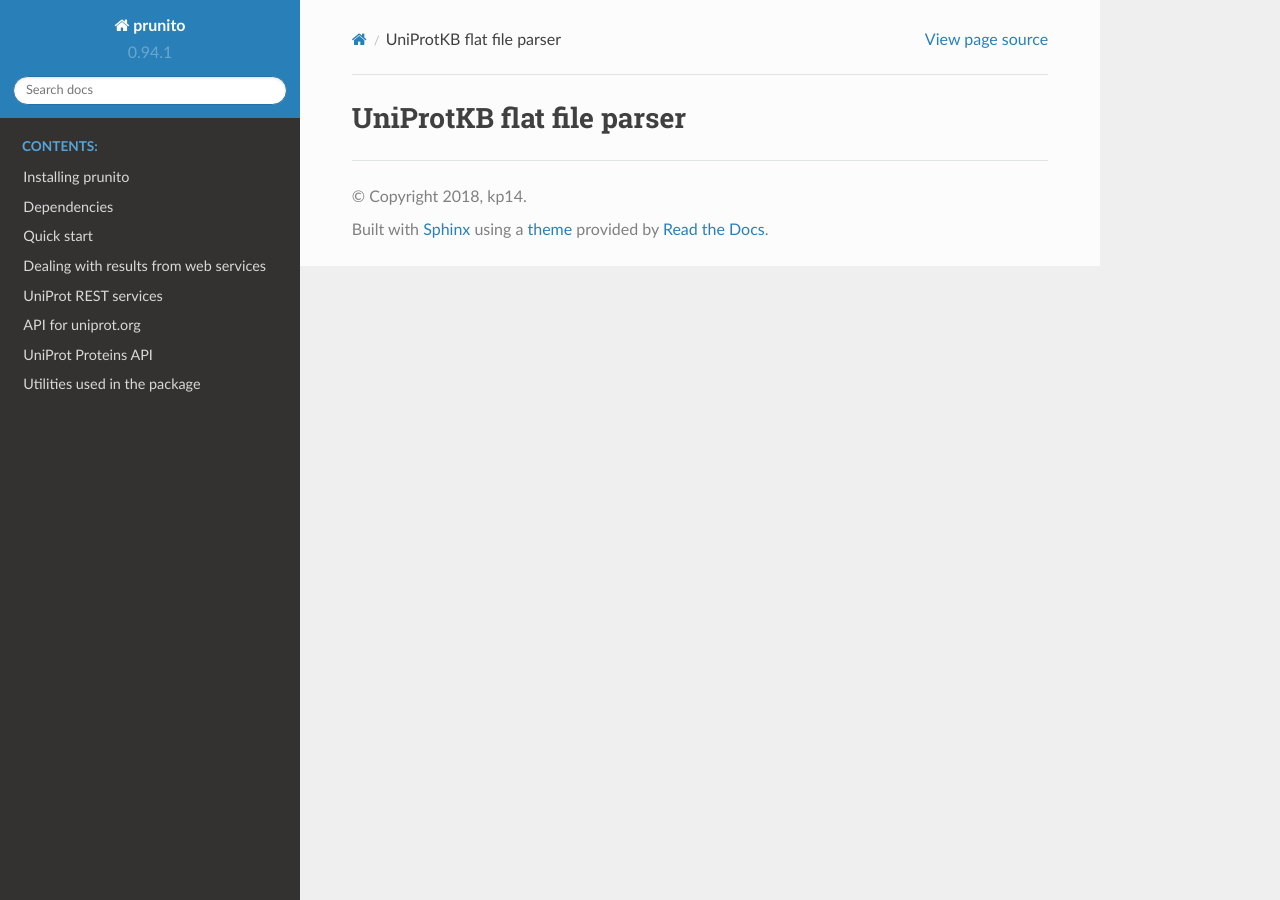
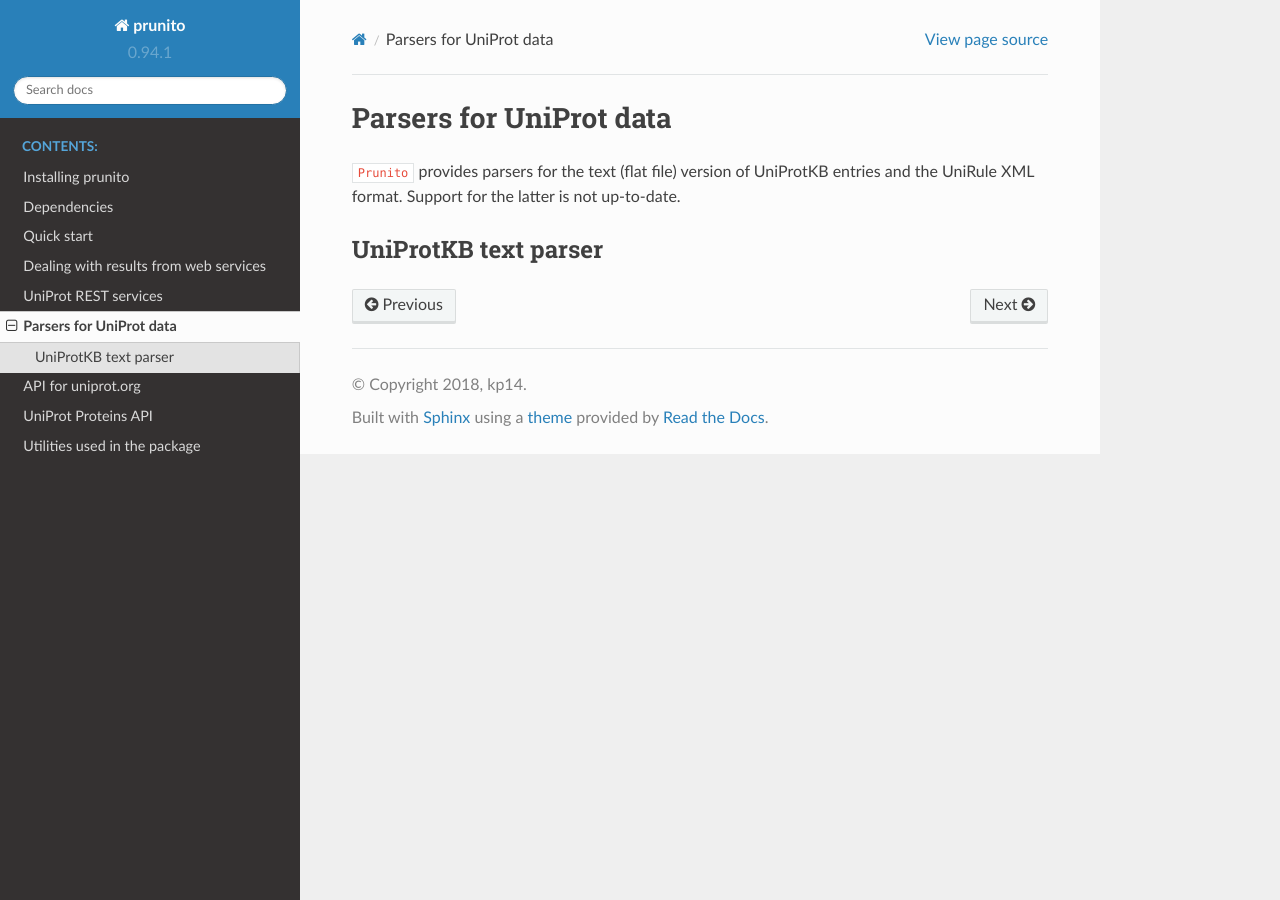
Before and after one commit to kp14/prunito, a Sphinx documentation site: the page built from docs/source/uniprot_parsers.rst, in a window 1280 px wide. Built offline with Sphinx 7.4.7 and the Read the Docs theme 2.0.0, drawn with Linux system fonts in a browser that asks for light colours; pages that are not in the unit, such as notebooks, are missing from menus.

Commit message:
Start docs for parsers.

```diff
--- a/docs/source/index.rst
+++ b/docs/source/index.rst
@@ -25,7 +25,7 @@
    quick_start
    result_model
    uniprot_searching
-   uniprot_ff_parser
+   uniprot_parsers
    uniprot_classic_api
    uniprot_proteins_api
    utilities_api
--- a/docs/source/uniprot_parsers.rst
+++ b/docs/source/uniprot_parsers.rst
@@ -1,4 +1,11 @@
-.. _uniprot_ff_parser:
+.. _uniprot_parsers:
 
-UniProtKB flat file parser
-==========================
+Parsers for UniProt data
+========================
+
+``Prunito`` provides parsers for the text (flat file) version of |upkb| entries and
+the UniRule XML format.
+Support for the latter is not up-to-date.
+
+|upkb| text parser
+------------------
```
